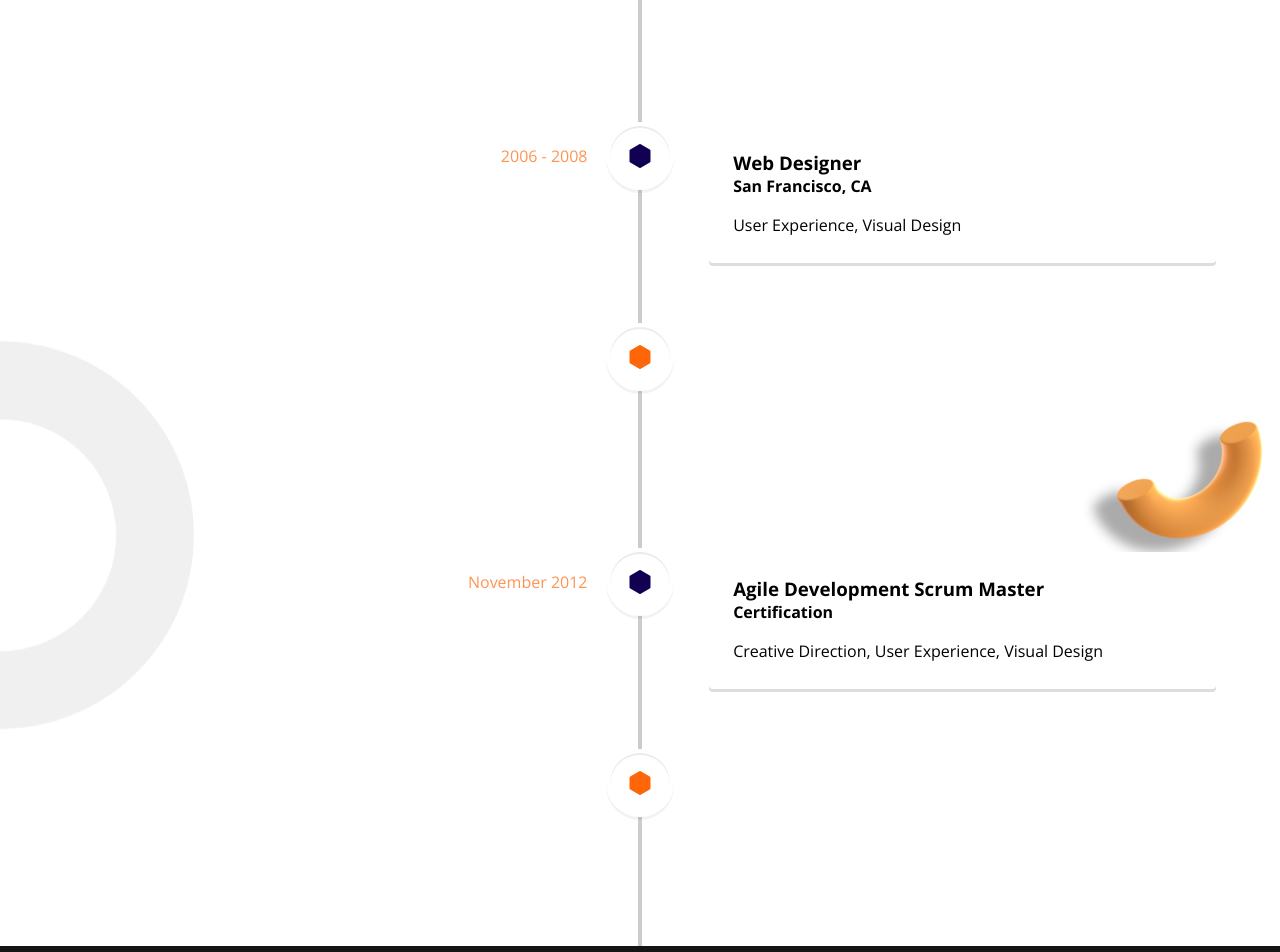
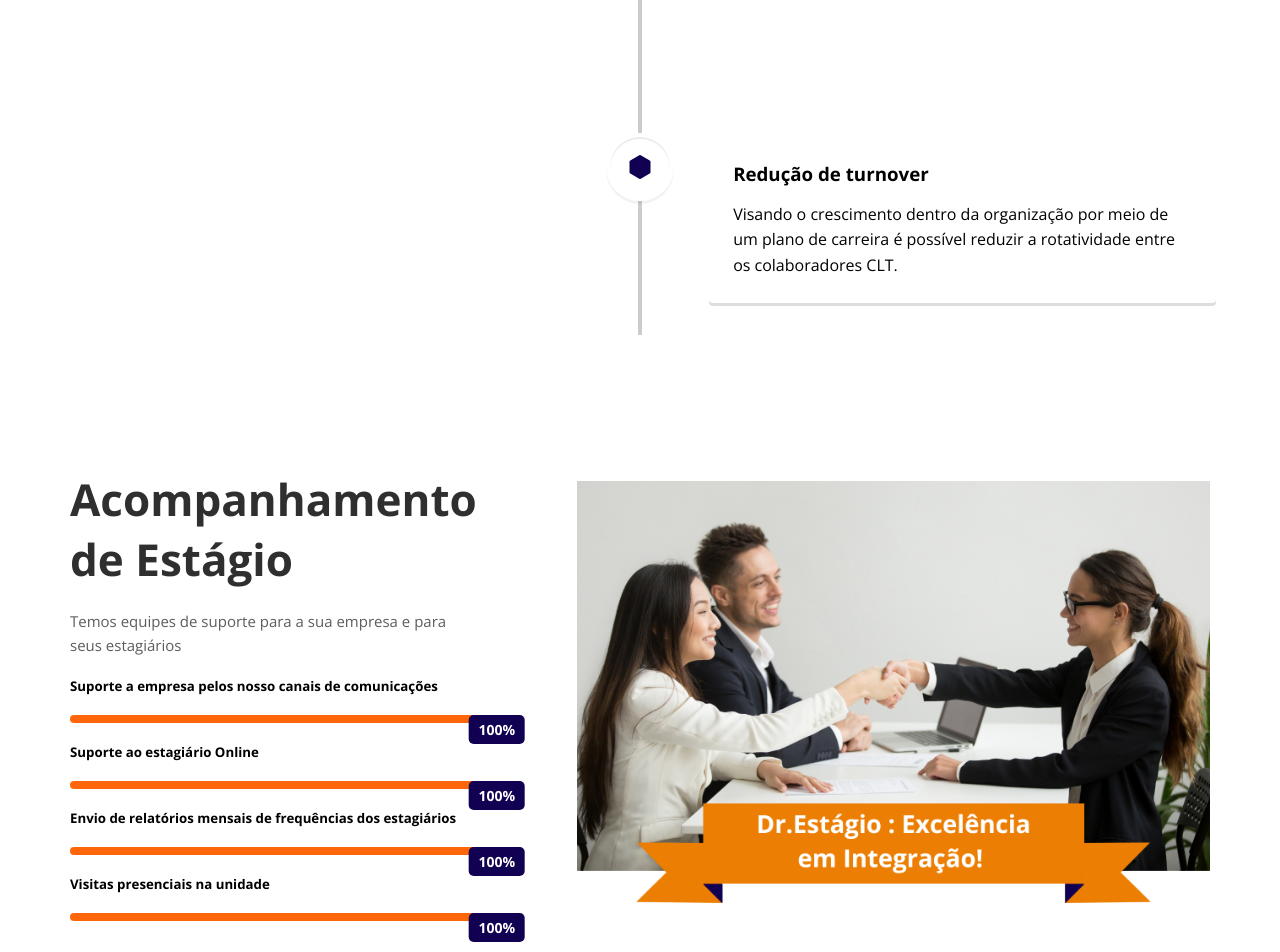
Before and after one commit to GaelBaptista/drestagio, a React (Vite) app: page /about in a window 1280 px wide. Shown: the part 1720-2672 px from the top of the page. Built offline with nearby package versions, Linux system fonts and the light colour scheme.

Commit message:
AboutFinal

```diff
--- a/src/routes/AboutUs/About.tsx
+++ b/src/routes/AboutUs/About.tsx
@@ -1,14 +1,18 @@
 import './about.css'
 import React, { useEffect, useState }  from 'react';
+import ImgAbout from '../../assests/AboutusIMG.png'
+
+// Timeline
 import {
   VerticalTimeline,
   VerticalTimelineElement,
 } from 'react-vertical-timeline-component';
 import 'react-vertical-timeline-component/style.min.css';
-import ImgAbout from '../../assests/AboutusIMG.png'
 
+
+// icones
 import { BsFillHexagonFill } from 'react-icons/bs';
-import { FaBeer } from 'react-icons/fa';
+
 
 
 const hexagonOrange = {
@@ -19,6 +23,7 @@ const hexagonBlue = {
   icon: <BsFillHexagonFill icon={BsFillHexagonFill} />,
 
   iconStyle: { background: '#fff', color: '#120052' },
+
 };
 
 
@@ -31,53 +36,33 @@ export function About() {
   const timeline = [
     {
       icon: hexagonOrange,
-      date: '2011 - present',
-      title: 'Creative Director',
-      subtitle: 'Miami, FL',
-      desc: 'Creative Direction, User Experience, Visual Design, Project Management, Team Leading',
+      date: '',
+      title: 'Contratação mais assertiva',
+      subtitle: '',
+      desc: 'Contrate inicialmente na modalidade de estágio e tenha oportunidade de observar o desempenho do estagiário antes de uma contratação definitiva.',
     },
     {
       icon: hexagonBlue,
-      date: '2010 - 2011',
-      title: 'Art Director',
-      subtitle: 'San Francisco, CA',
-      desc: 'Creative Direction, User Experience, Visual Design, SEO, Online Marketing',
+      date: '',
+      title: 'Profissionais em treinamento',
+      subtitle: '',
+      desc: 'O curso na área de atuação é um diferencial para o desenvolvimento profissional ',
     },
     {
       icon: hexagonOrange,
-      date: '2008 - 2010',
-      title: 'Web Designer',
-      subtitle: 'Los Angeles, CA',
-      desc: 'User Experience, Visual Design',
+      date: '',
+      title: 'Plano de carreira',
+      subtitle: '',
+      desc: 'O fator motivacional de uma contratação efetiva, faz com que o estagiário tenha uma visão de plano de carreira dentro da empresa',
     },
     {
       icon: hexagonBlue,
-      date: '2006 - 2008',
-      title: 'Web Designer',
-      subtitle: 'San Francisco, CA',
-      desc: 'User Experience, Visual Design',
+      date: '',
+      title: 'Redução de turnover',
+      subtitle: '',
+      desc: 'Visando o crescimento dentro da organização por meio de um plano de carreira é possível reduzir a rotatividade entre os colaboradores CLT.',
     },
-    {
-      icon: hexagonOrange,
-      date: 'April 2013',
-      title: 'Content Marketing for Web, Mobile and Social Media',
-      subtitle: 'Online Course',
-      desc: 'Strategy, Social Media',
-    },
-    {
-      icon: hexagonBlue,
-      date: 'November 2012',
-      title: 'Agile Development Scrum Master',
-      subtitle: 'Certification',
-      desc: 'Creative Direction, User Experience, Visual Design',
-    },
-    {
-      icon: hexagonOrange,
-      date: '2002 - 2006',
-      title: 'Bachelor of Science in Interactive Digital Media Visual Imaging',
-      subtitle: 'Bachelor Degree',
-      desc: 'Creative Direction, Visual Design',
-    },
+
 
   ];
 
@@ -90,6 +75,14 @@ export function About() {
     }, 500); // Ajuste o valor do atraso conforme necessário
   }, [])
 
+  const [Assert, setAssert] = useState(0);
+
+  useEffect(() => {
+    // Ao montar o componente, atualize o estado para 85 após um pequeno atraso (opcional)
+    setTimeout(() => {
+      setAssert(100);
+    }, 500); // Ajuste o valor do atraso conforme necessário
+  }, [])
 
 
 
@@ -133,7 +126,7 @@ export function About() {
       </div>
     </div>
 
-
+{/* =======================================================GESTAO DE DH TITULO ================================================================ */}
 
       <div className="section-head ">
           <h4><span>Gestão de </span> DH</h4>
@@ -188,6 +181,109 @@ export function About() {
 
       </div>
 
+
+
+
+
+
+
+    <div className="contentAbout">
+      <div className="containerAbout">
+        <div className="infoImageContainer">
+          <div className="infoAbout">
+            <h1>Acompanhamento de Estágio </h1>
+            <p>
+           Temos equipes de suporte para a sua empresa e para seus estagiários
+            </p>
+            {/* <button>Fale Conosco</button> */}
+          </div>
+
+          {/* Barra de Progresso */}
+          <div className="assertiveness">
+            <h5>Suporte a empresa pelos nosso canais de comunicações</h5>
+            <div className="progressContainer">
+              <div className="progressBar">
+                <div
+                  className="progressBarFill"
+                  style={{ width: `${Assert}%` }}
+                />
+              </div>
+              <div className="progressBox" style={{ left: `${Assert}%` }}>
+                <span>{`${Assert}%`}</span>
+              </div>
+            </div>
+
+
+
+          </div>
+
+          {/* Asssertiv 2 */}
+
+          <div className="assertiveness">
+
+          <h5>Suporte ao estagiário Online</h5>
+            <div className="progressContainer">
+              <div className="progressBar">
+                <div
+                  className="progressBarFill"
+                  style={{ width: `${Assert}%` }}
+                />
+              </div>
+              <div className="progressBox" style={{ left: `${Assert}%` }}>
+                <span>{`${Assert}%`}</span>
+              </div>
+            </div>
+          </div>
+{/* ASSERT 3 */}
+          <div className="assertiveness">
+          <h5>Envio de relatórios mensais de frequências dos estagiários</h5>
+            <div className="progressContainer">
+              <div className="progressBar">
+                <div
+                  className="progressBarFill"
+                  style={{ width: `${Assert}%` }}
+                />
+              </div>
+              <div className="progressBox" style={{ left: `${Assert}%` }}>
+                <span>{`${Assert}%`}</span>
+              </div>
+            </div>
+
+
+
+          </div>
+
+
+          {/* ASSERT 3 */}
+          <div className="assertiveness">
+
+            <h5>Visitas presenciais na unidade</h5>
+            <div className="progressContainer">
+              <div className="progressBar">
+                <div
+                  className="progressBarFill"
+                  style={{ width: `${Assert}%` }}
+                />
+              </div>
+              <div className="progressBox" style={{ left: `${Assert}%` }}>
+                <span>{`${Assert}%`}</span>
+              </div>
+            </div>
+
+
+
+          </div>
+        </div>
+
+        <div className="image">
+          <img src={ImgAbout} alt="Imagem sobre o assunto" />
+        </div>
+      </div>
+    </div>
+
+
+
+
     </section>
   )
   }
--- a/src/routes/AboutUs/about.css
+++ b/src/routes/AboutUs/about.css
@@ -47,7 +47,7 @@
   display: flex;
   align-items: center;
   justify-content: space-between;
-  gap: 140px;
+  gap: 80px;
   min-height: calc(100vh - 80px);
   /* diminuir o espaçamento embaxio na seção de sobre nós , colocar o gap e o min-height no comentario */
 }
@@ -102,6 +102,11 @@
   font-size: 24px;
   margin-bottom: 10px;
 }
+.landing-page .Assertividade .assertiveness h5 {
+  color: #2f2f2f;
+  font-size: 14px;
+  margin-bottom: 10px;
+}
 
 .landing-page .contentAbout .progressContainer {
   width: 100%;
@@ -153,10 +158,55 @@
   flex: 1;
   margin-right: 20px; /*  espaçamento entre as informações e a imagem */
 }
+.landing-page .contentAbout .assertiveness {
+  width: 100%;
+  display: flex;
+  flex-direction: column;
+
+  margin-top: 20px;
+}
 
 
+@media (max-width: 767px) {
+  .landing-page .contentAbout .containerAbout {
+    flex-direction: column;
+    justify-content: center;
+  }
 
+  .landing-page .contentAbout .infoAbout {
+    margin-left: 0; /* Removemos o espaçamento lateral entre as informações e a imagem */
+    margin-right: 0; /* Removemos o espaçamento lateral entre as informações e a imagem */
+    text-align: center; /* Centralizamos o texto */
+  }
 
+  .landing-page .contentAbout .assertiveness {
+    margin-top: 40px; /* Ajustamos o espaçamento entre cada elemento assertiveness */
+  }
+
+  .landing-page .contentAbout .progressContainer {
+    width: 100%;
+  }
+
+  .landing-page .contentAbout .progressBar {
+    height: 12px; /* Reduzimos a altura da barra de progresso para dispositivos móveis */
+  }
+
+  .landing-page .contentAbout .progressBox {
+    top: -15px; /* Posicionamos a caixinha acima da barra de progresso */
+  }
+
+  .landing-page .contentAbout .progressText {
+    right: 0; /* Alinhamos o texto da porcentagem à direita */
+  }
+
+  .landing-page .contentAbout .assertiveness h2 {
+    font-size: 12px; /* Ajustamos o tamanho do título da assertiveness */
+  }
+
+  .landing-page .contentAbout .assertiveness h5 {
+    font-size: 10px; /* Ajustamos o tamanho do sub-título da assertiveness */
+  }
+}
 
 /* End Landing Page */
 
--- a/src/routes/Home/cardSection/CardSection.tsx
+++ b/src/routes/Home/cardSection/CardSection.tsx
@@ -9,7 +9,8 @@ export function CardSection () {
       <div className="rowCard">
         <div className="section-head ">
           <h4><span>Programa de </span> Estágio</h4>
-          <p>Lorem Ipsum is simply dummy text of the printing and type setting industry. Lorem Ipsum has been the industry's standard dummy text ever since the 1500s, when an unknown book.</p>
+          <p>O estágio é um ato educativo, onde serão ofertados aos candidatos oportunidades para estagiar nas empresas
+            e colocar em prática os conhecimentos teóricos adquiridos no decorrer do curso a qual estuda.  </p>
         </div>
         <div className='cardrow'>
 
```
Also changed, not shown: src/assests/AboutusIMG.png.
